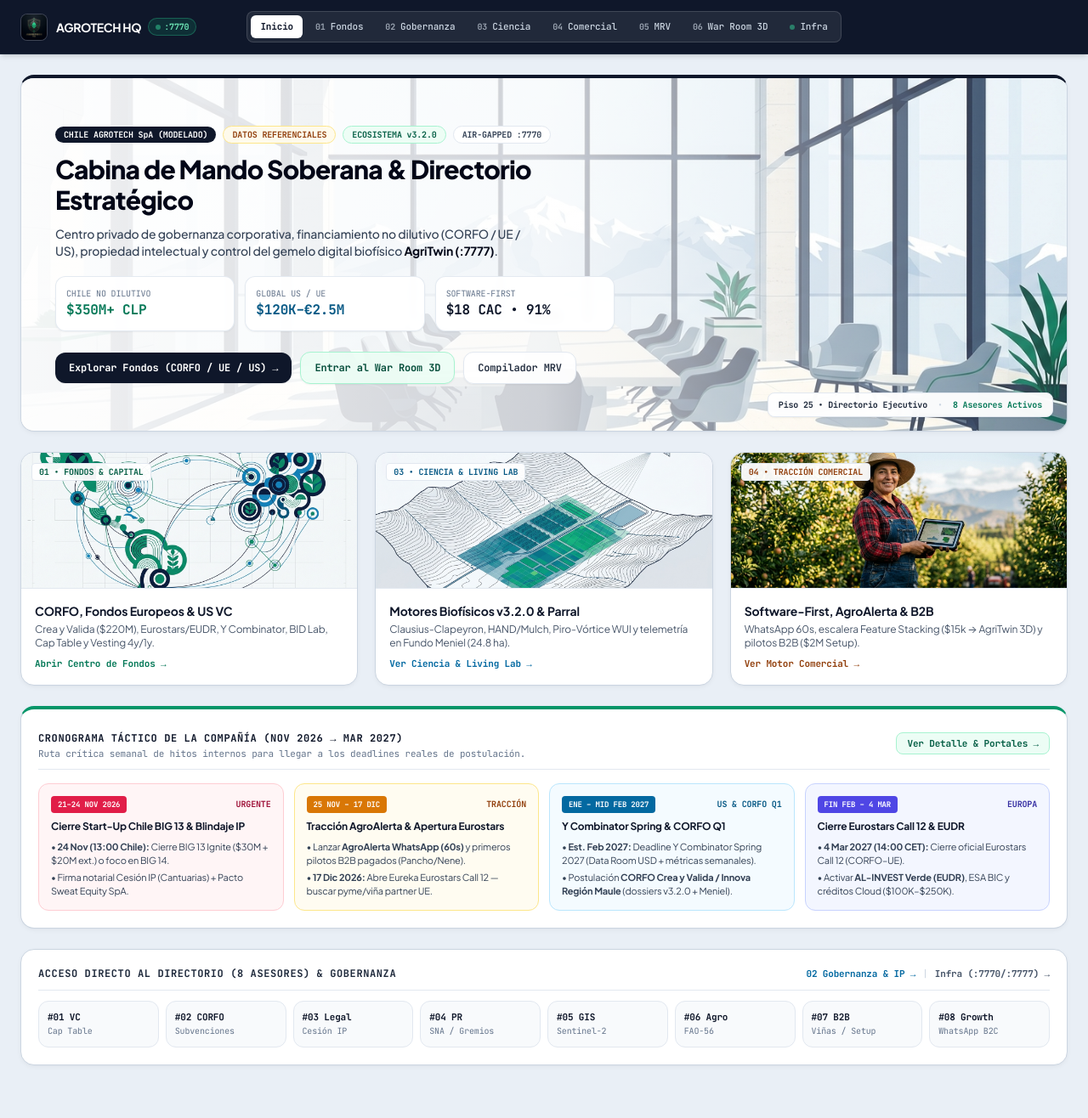
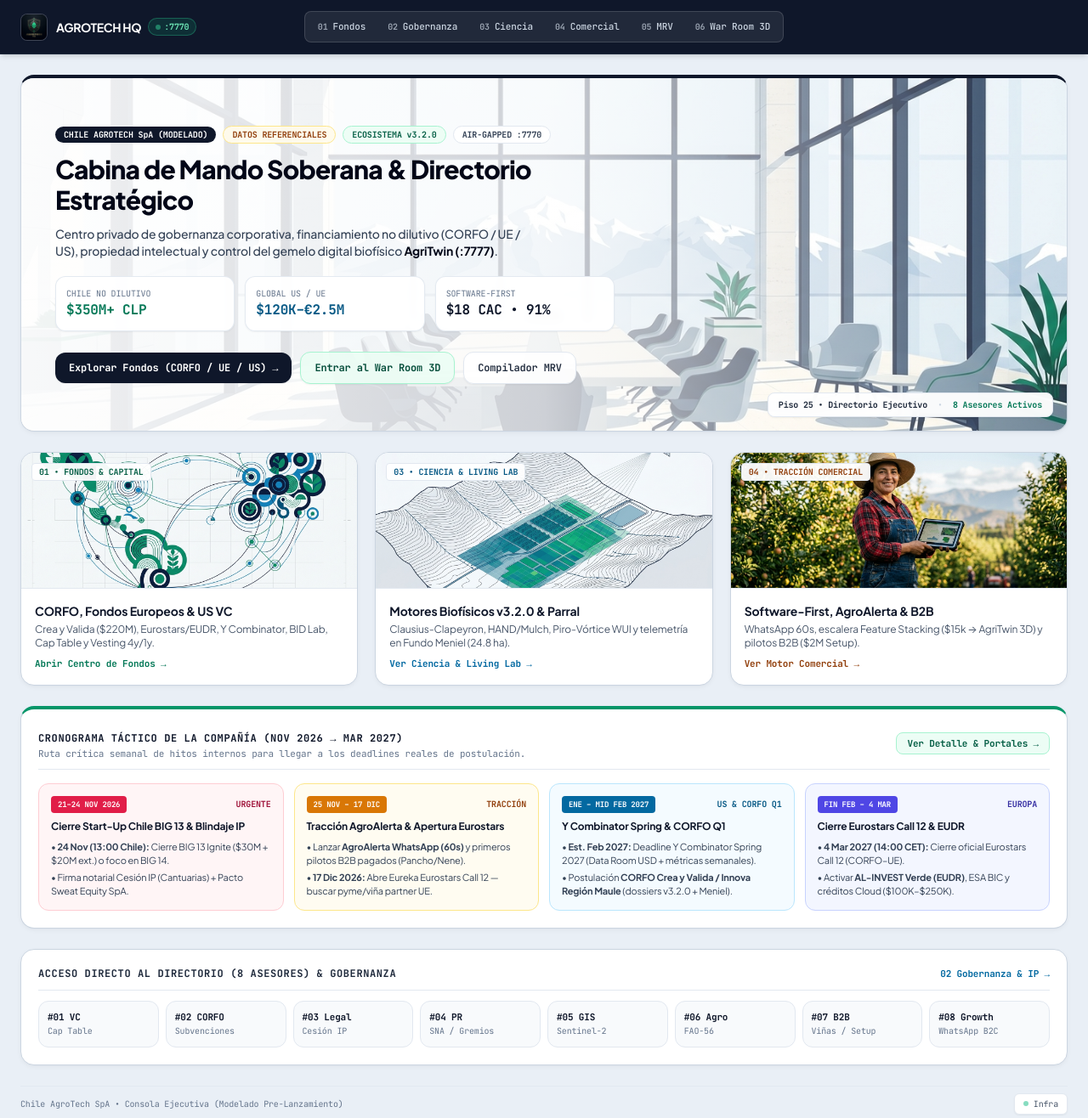
Before and after one commit to danisantanderurrutia-coder/agrotech-hq, a plain HTML site: page index.html in a window 1280 px wide. Shown: the whole page at 85% size. Before the commit the page ends 1278 px from the top, so only its background shows below. Drawn offline with nearby package versions, Linux system fonts and the light colour scheme; no server answers; a script that the page names is missing.

Commit message:
ui(nav): remove Inicio and Infra from top bar; place compact Infra button at bottom of Landing

```diff
--- a/index.html
+++ b/index.html
@@ -184,9 +184,6 @@
 
     <!-- Navegación de Módulos HQ (Centrada) -->
     <nav class="hq-nav flex flex-wrap items-center justify-center gap-1 p-1 rounded-lg border font-mono text-[11px] lg:justify-self-center">
-      <button onclick="setTab('landing')" id="tabBtn_landing" class="hq-tab-active px-2.5 py-1 rounded-md border shadow-sm transition-all flex items-center gap-1.5 whitespace-nowrap">
-        <span>Inicio</span>
-      </button>
       <button onclick="setTab('fondos')" id="tabBtn_fondos" class="hq-tab-inactive px-2.5 py-1 rounded-md border border-transparent transition-all flex items-center gap-1.5 font-medium whitespace-nowrap">
         <span class="text-[10px] font-bold opacity-70">01</span>
         <span>Fondos</span>
@@ -211,10 +208,6 @@
         <span class="text-[10px] font-bold opacity-70">06</span>
         <span>War Room 3D</span>
       </button>
-      <button onclick="setTab('infra')" id="tabBtn_infra" class="hq-tab-inactive px-2.5 py-1 rounded-md border border-transparent transition-all flex items-center gap-1.5 font-medium whitespace-nowrap">
-        <span class="w-1.5 h-1.5 rounded-full bg-emerald-400 animate-pulse"></span>
-        <span>Infra</span>
-      </button>
     </nav>
   </header>
 
@@ -399,8 +392,6 @@
           <span class="text-xs font-mono font-bold uppercase tracking-wider text-slate-800">Acceso Directo al Directorio (8 Asesores) & Gobernanza</span>
           <div class="flex items-center gap-2 font-mono text-[11px]">
             <button onclick="setTab('gobernanza')" class="text-sky-700 font-bold hover:underline">02 Gobernanza & IP →</button>
-            <span class="text-slate-300">|</span>
-            <button onclick="setTab('infra')" class="text-slate-600 font-bold hover:underline">Infra (:7770/:7777) →</button>
           </div>
         </div>
         <div class="grid grid-cols-2 sm:grid-cols-4 lg:grid-cols-8 gap-2 font-mono text-[11px]">
@@ -413,6 +404,15 @@
           <button onclick="triggerAdvisorModal('dossier', 6)" class="p-2.5 rounded-xl bg-slate-50 hover:bg-orange-50 border border-slate-200 hover:border-orange-300 text-left transition-all"><strong class="text-slate-900 block">#07 B2B</strong><span class="text-[10px] text-slate-500">Viñas / Setup</span></button>
           <button onclick="triggerAdvisorModal('dossier', 7)" class="p-2.5 rounded-xl bg-slate-50 hover:bg-pink-50 border border-slate-200 hover:border-pink-300 text-left transition-all"><strong class="text-slate-900 block">#08 Growth</strong><span class="text-[10px] text-slate-500">WhatsApp B2C</span></button>
         </div>
+      </div>
+
+      <!-- Pie compacto con acceso discreto a Infraestructura -->
+      <div class="flex items-center justify-between pt-2 border-t border-slate-200/80 text-[10px] font-mono text-slate-500">
+        <span>Chile AgroTech SpA • Consola Ejecutiva (Modelado Pre-Lanzamiento)</span>
+        <button onclick="setTab('infra')" id="landingInfraBtn" class="inline-flex items-center gap-1.5 px-2.5 py-1 rounded-md bg-white hover:bg-slate-50 text-slate-600 hover:text-slate-900 border border-slate-200 shadow-sm transition-all">
+          <span class="w-1.5 h-1.5 rounded-full bg-emerald-500 animate-pulse"></span>
+          <span>Infra</span>
+        </button>
       </div>
     </section>
 
@@ -1933,6 +1933,7 @@
           </a>
         </div>
       </div>
+
     </section>
 
     <!-- ==================== PESTAÑA: PENTHOUSE BOARDROOM 3D & ADVISORY WAR ROOM ==================== -->
@@ -2206,6 +2207,7 @@
           </div>
         </div>
       </div>
+
     </section>
 
     <!-- MODAL DE ACCIONES EJECUTIVAS DEL DIRECTORIO (DOSSIER / ENSAYO) -->
@@ -2328,6 +2330,7 @@
           </div>
         </div>
       </div>
+
     </section>
 
     <!-- ==================== PESTAÑA 3: COOPERATIVA ==================== -->
@@ -2428,6 +2431,7 @@
 
         </div>
       </div>
+
     </section>
 
     <!-- ==================== PESTAÑA 4: CONSOLA DE AGENTES ==================== -->
@@ -2500,6 +2504,7 @@
           </div>
         </div>
       </div>
+
     </section>
 
     <!-- ==================== PESTAÑA: RADIOGRAFÍA HOLDING AGROTECH ==================== -->
```
